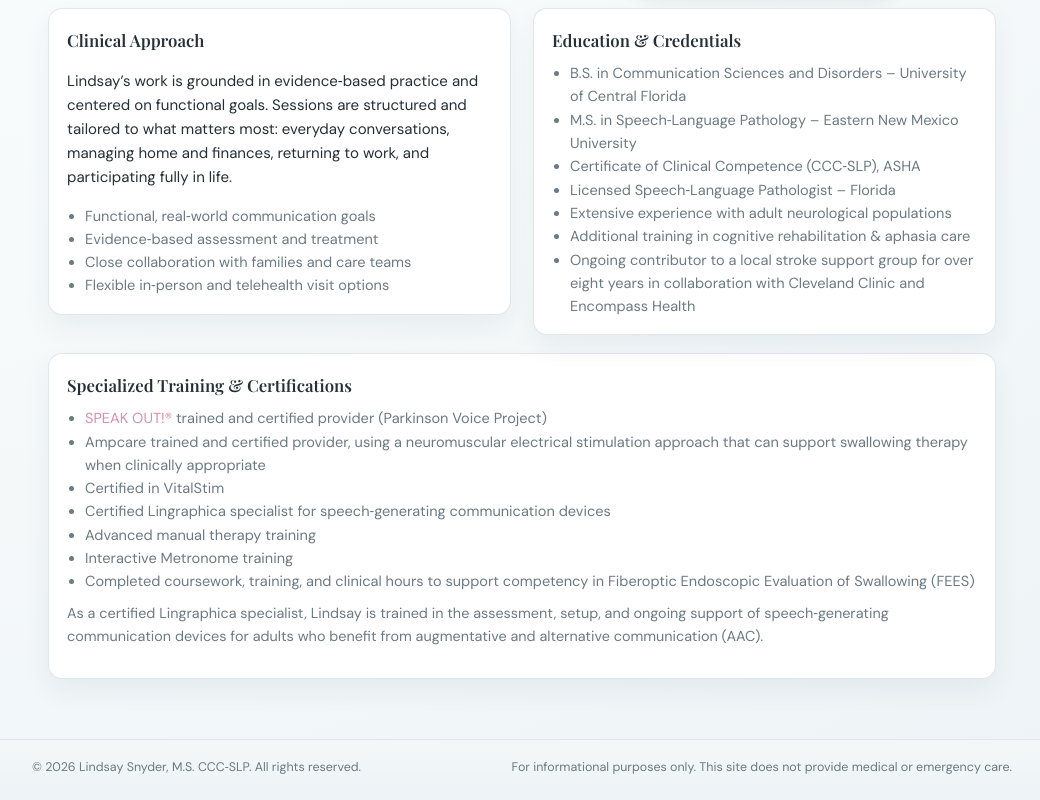
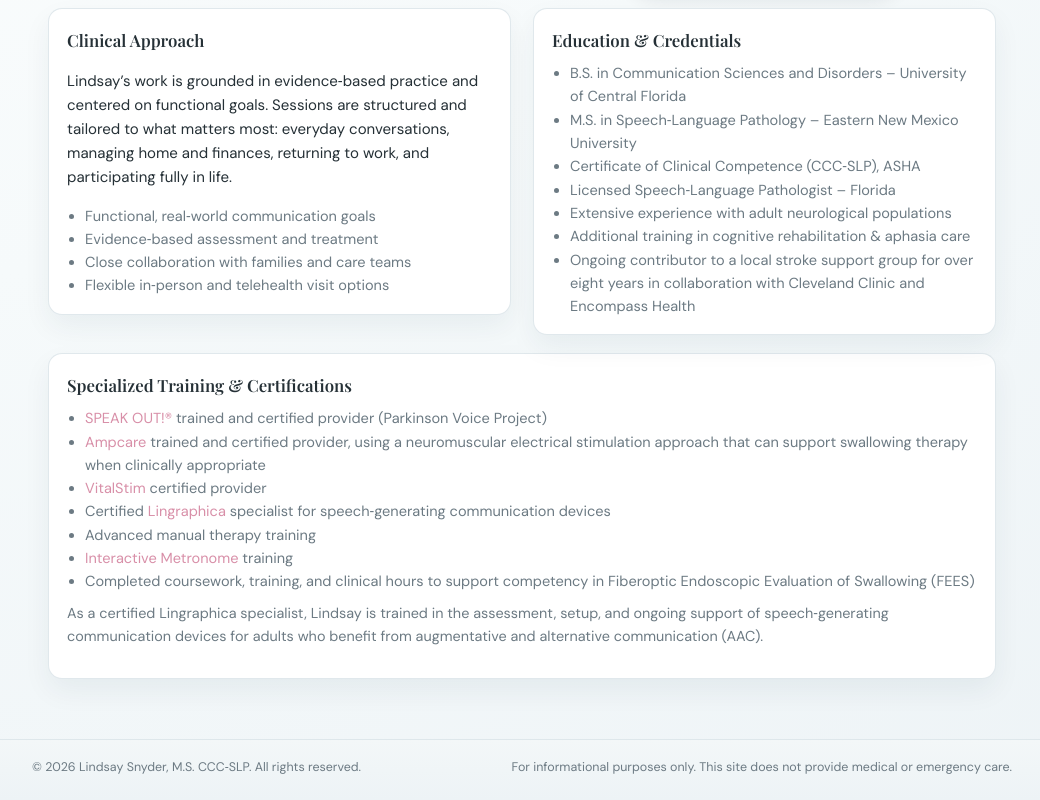
Before and after one commit to clawdiasny/lindsay-snyder-site, a plain HTML site: page about.html in a window 1280 px wide. Shown: the part 886-1686 px from the top of the page, without its empty margins (118-1158 px from the left). Drawn offline with nearby package versions, Linux system fonts and the light colour scheme.

Commit message:
Add training links to home and about

```diff
--- a/about.html
+++ b/about.html
@@ -299,11 +299,11 @@
         <h3>Specialized Training &amp; Certifications</h3>
         <ul class="credentials-list" style="margin-top: 4px;">
           <li><a href="https://www.parkinsonvoiceproject.org" target="_blank" rel="noopener noreferrer">SPEAK OUT!&reg;</a> trained and certified provider (Parkinson Voice Project)</li>
-          <li>Ampcare trained and certified provider, using a neuromuscular electrical stimulation approach that can support swallowing therapy when clinically appropriate</li>
-          <li>Certified in VitalStim</li>
-          <li>Certified Lingraphica specialist for speech‑generating communication devices</li>
+          <li><a href="https://swallowtherapy.com" target="_blank" rel="noopener noreferrer">Ampcare</a> trained and certified provider, using a neuromuscular electrical stimulation approach that can support swallowing therapy when clinically appropriate</li>
+          <li><a href="https://enovis.com/products/vitalstim-plus" target="_blank" rel="noopener noreferrer">VitalStim</a> certified provider</li>
+          <li>Certified <a href="https://lingraphica.com" target="_blank" rel="noopener noreferrer">Lingraphica</a> specialist for speech‑generating communication devices</li>
           <li>Advanced manual therapy training</li>
-          <li>Interactive Metronome training</li>
+          <li><a href="https://www.interactivemetronome.com" target="_blank" rel="noopener noreferrer">Interactive Metronome</a> training</li>
           <li>Completed coursework, training, and clinical hours to support competency in Fiberoptic Endoscopic Evaluation of Swallowing (FEES)</li>
         </ul>
 
```
Also changed, not shown: index.html (+4 -4 lines).
